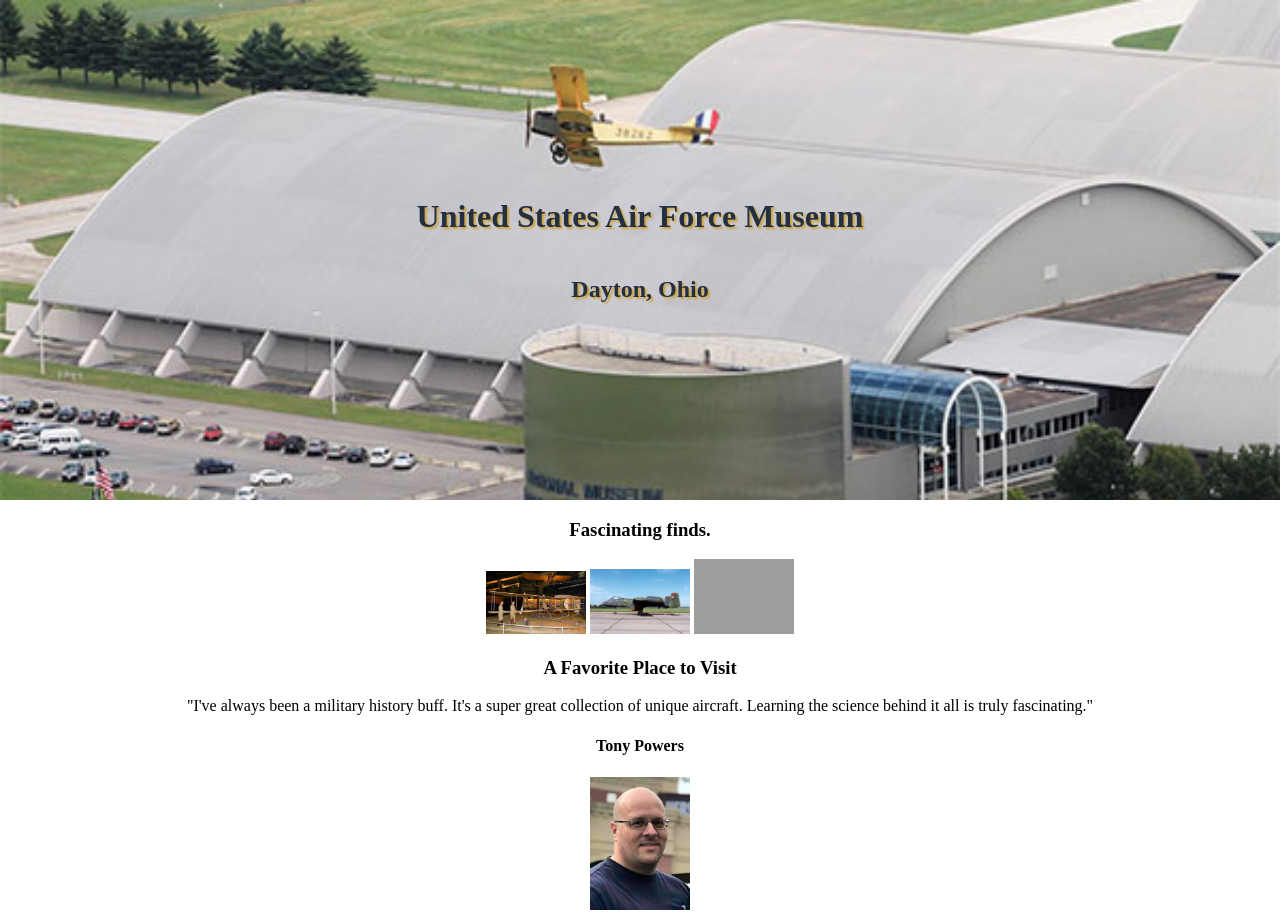
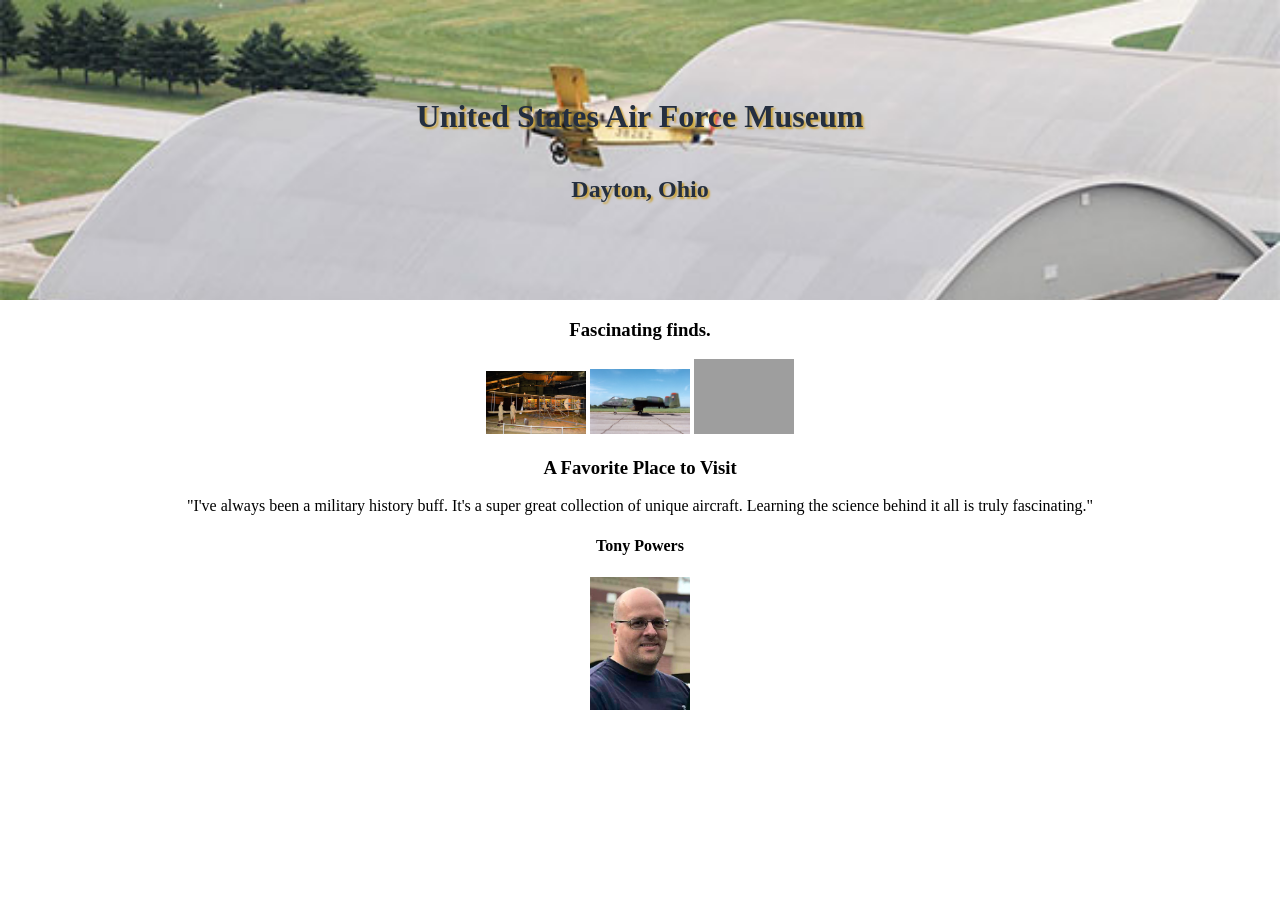
Before and after one commit to t-powers/memorable-visit, a website built with Vite: page index.html in a window 1280 px wide. After the commit the page ends 800 px from the top, so only its background shows below. Built offline with nearby package versions, Linux system fonts and the light colour scheme; grey boxes are pictures that could not be loaded.

Commit message:
optimizing background image

```diff
--- a/styles.css
+++ b/styles.css
@@ -12,12 +12,13 @@
   margin: 0;
   background-image: url(images/air-force-museum.jpg);
   background-size: cover;
+  background-repeat: no-repeat;
 }
 .mid-center {
   display: flex;
   flex-direction: column;
   width: 100%;
-  height:500px;
+  height: 300px;
   justify-content: center;
   color: #242f40;
   text-shadow: 2px 2px 2px #cca43b;
```
